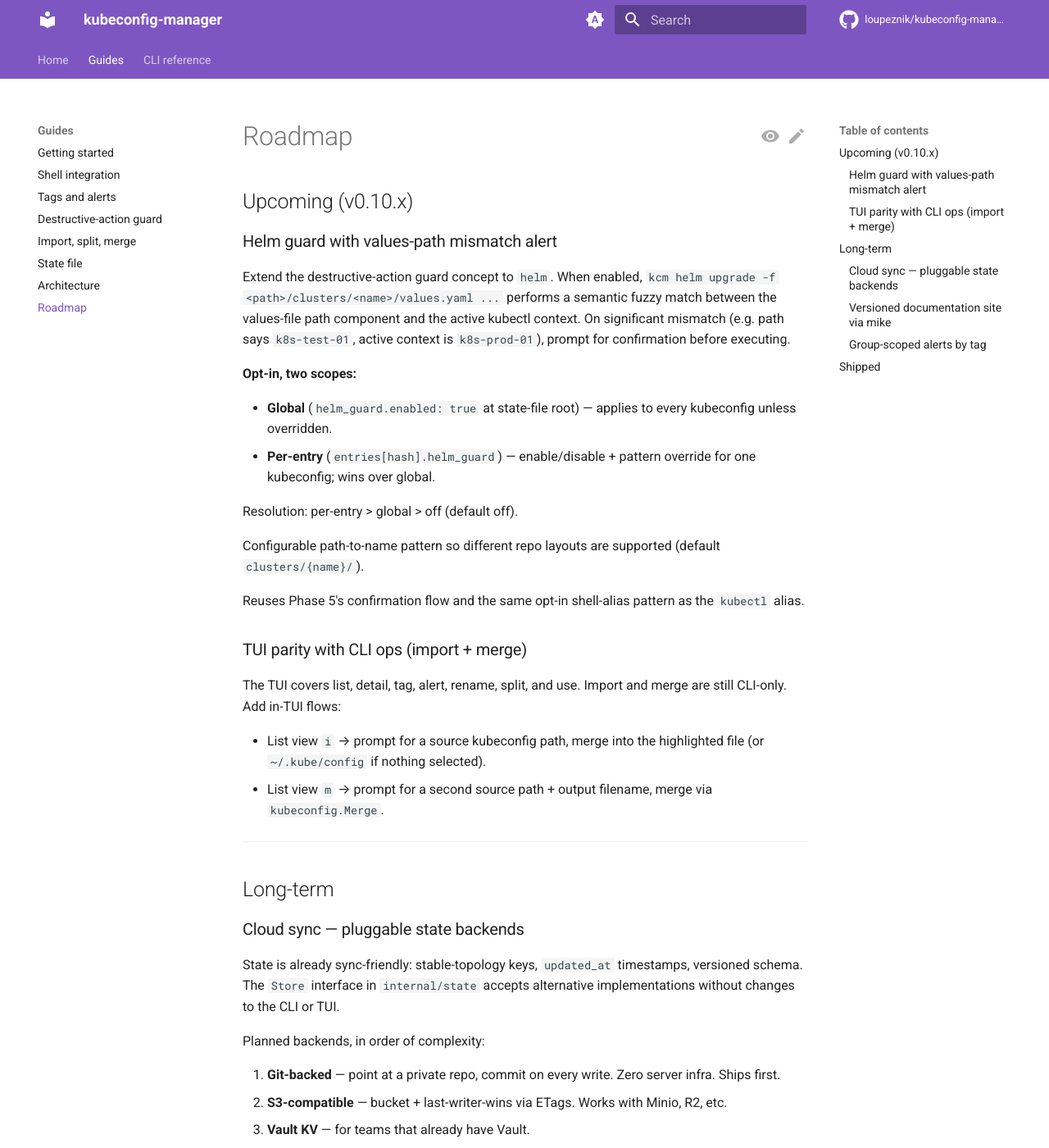
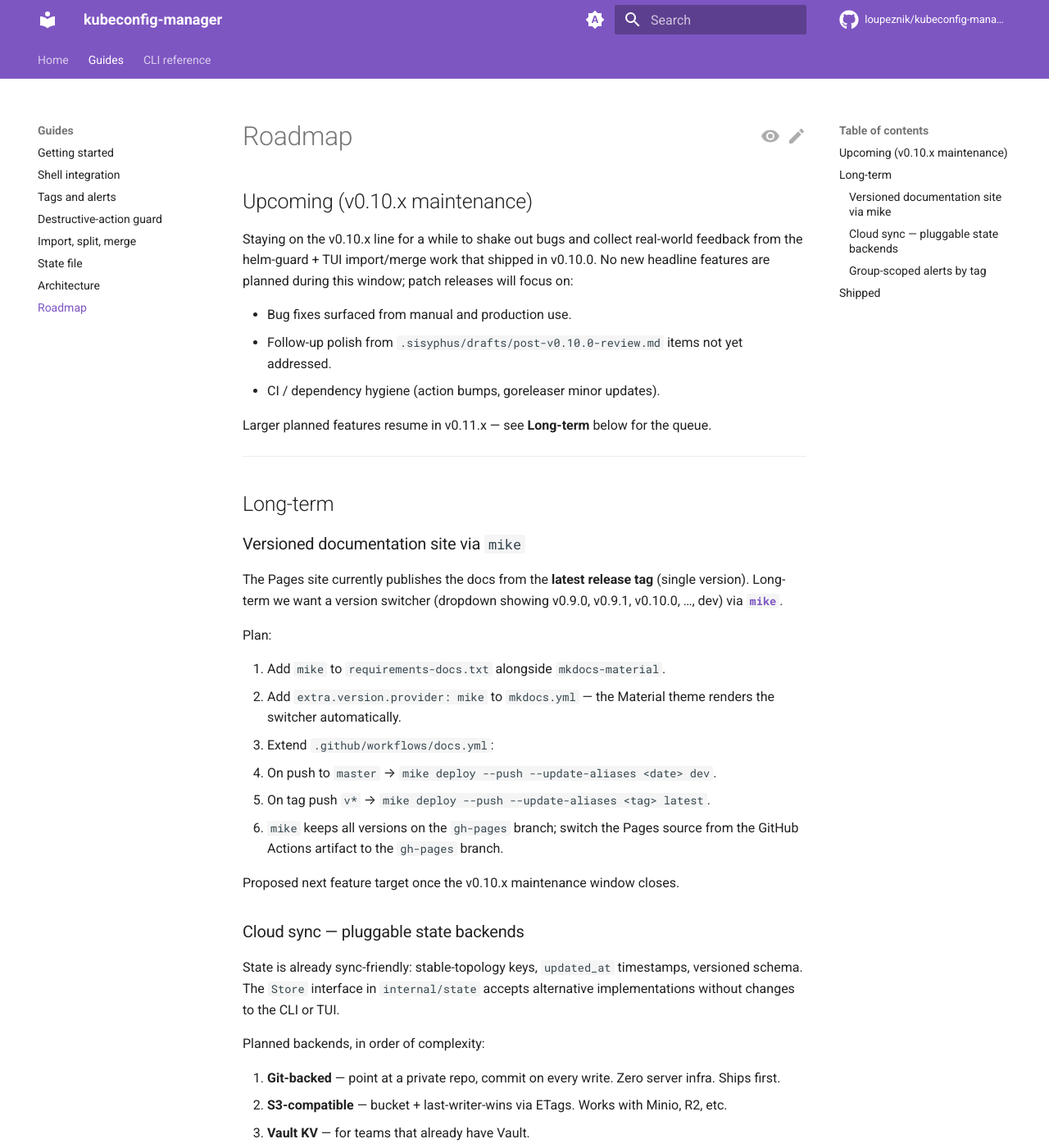
Before and after one commit to Loupeznik/kubeconfig-manager, an MkDocs documentation site: the page built from docs/roadmap.md, in a window 1280 px wide and 1400 px high. Shown: the whole window at 82% size. Built offline with MkDocs 1.6.1 and Material for MkDocs 9.7.7, drawn with Linux system fonts in a browser that asks for light colours; comment, search, counter and statistics services are not loaded; some of the changed text lies outside the part shown.

Commit message:
Housekeep roadmap: v0.10.0 shipped, entering v0.10.x maintenance window [skip ci]

```diff
--- a/docs/roadmap.md
+++ b/docs/roadmap.md
@@ -1,44 +1,18 @@
 # Roadmap
 
-## Upcoming (v0.10.x)
+## Upcoming (v0.10.x maintenance)
 
-### Helm guard with values-path mismatch alert
+Staying on the v0.10.x line for a while to shake out bugs and collect real-world feedback from the helm-guard + TUI import/merge work that shipped in v0.10.0. No new headline features are planned during this window; patch releases will focus on:
 
-Extend the destructive-action guard concept to `helm`. When enabled, `kcm helm upgrade -f <path>/clusters/<name>/values.yaml ...` performs a semantic fuzzy match between the values-file path component and the active kubectl context. On significant mismatch (e.g. path says `k8s-test-01`, active context is `k8s-prod-01`), prompt for confirmation before executing.
+- Bug fixes surfaced from manual and production use.
+- Follow-up polish from `.sisyphus/drafts/post-v0.10.0-review.md` items not yet addressed.
+- CI / dependency hygiene (action bumps, goreleaser minor updates).
 
-**Opt-in, two scopes:**
-
-- **Global** (`helm_guard.enabled: true` at state-file root) — applies to every kubeconfig unless overridden.
-- **Per-entry** (`entries[hash].helm_guard`) — enable/disable + pattern override for one kubeconfig; wins over global.
-
-Resolution: per-entry > global > off (default off).
-
-Configurable path-to-name pattern so different repo layouts are supported (default `clusters/{name}/`).
-
-Reuses Phase 5's confirmation flow and the same opt-in shell-alias pattern as the `kubectl` alias.
-
-### TUI parity with CLI ops (import + merge)
-
-The TUI covers list, detail, tag, alert, rename, split, and use. Import and merge are still CLI-only. Add in-TUI flows:
-
-- List view `i` → prompt for a source kubeconfig path, merge into the highlighted file (or `~/.kube/config` if nothing selected).
-- List view `m` → prompt for a second source path + output filename, merge via `kubeconfig.Merge`.
+Larger planned features resume in v0.11.x — see **Long-term** below for the queue.
 
 ---
 
 ## Long-term
-
-### Cloud sync — pluggable state backends
-
-State is already sync-friendly: stable-topology keys, `updated_at` timestamps, versioned schema. The `Store` interface in `internal/state` accepts alternative implementations without changes to the CLI or TUI.
-
-Planned backends, in order of complexity:
-
-1. **Git-backed** — point at a private repo, commit on every write. Zero server infra. Ships first.
-2. **S3-compatible** — bucket + last-writer-wins via ETags. Works with Minio, R2, etc.
-3. **Vault KV** — for teams that already have Vault.
-
-No credentials ever leave the local kubeconfig files — sync is metadata only.
 
 ### Versioned documentation site via `mike`
 
@@ -53,6 +27,20 @@ Plan:
    - On tag push `v*` → `mike deploy --push --update-aliases <tag> latest`.
 4. `mike` keeps all versions on the `gh-pages` branch; switch the Pages source from the GitHub Actions artifact to the `gh-pages` branch.
 
+Proposed next feature target once the v0.10.x maintenance window closes.
+
+### Cloud sync — pluggable state backends
+
+State is already sync-friendly: stable-topology keys, `updated_at` timestamps, versioned schema. The `Store` interface in `internal/state` accepts alternative implementations without changes to the CLI or TUI.
+
+Planned backends, in order of complexity:
+
+1. **Git-backed** — point at a private repo, commit on every write. Zero server infra. Ships first.
+2. **S3-compatible** — bucket + last-writer-wins via ETags. Works with Minio, R2, etc.
+3. **Vault KV** — for teams that already have Vault.
+
+No credentials ever leave the local kubeconfig files — sync is metadata only.
+
 ### Group-scoped alerts by tag
 
 Instead of enabling alerts per-kubeconfig, apply them to every kubeconfig carrying a given tag (e.g. all `prod`-tagged). Add a `tag_policies:` section in the state file keyed by tag. Bigger design lift than the guard / sync items; most useful once cloud-sync lands and teams can share tag policies.
@@ -63,6 +51,7 @@ Instead of enabling alerts per-kubeconfig, apply them to every kubeconfig carryi
 
 Items that were on this roadmap and have since landed, for history:
 
+- **v0.10.0** — helm values-path guard (two scopes, multi-pattern list, path-token global fallback, default ON via tri-state); TUI parity for import + merge; `kcm doctor`, `kcm audit`, `kcm init` wizard; `--dry-run` on every mutating command; stable-hash state keys made default; major refactor (state / cli / tui split into per-feature files); multi-arch Docker images published to ghcr with cosign keyless signing.
+- **v0.9.2** — fish shell support; `kcm context rename` / `kcm context delete` with TUI keybindings (`R`/`D`/`S`); `kcm starship` prompt integration; testscript end-to-end suite; testable `guard.Exec` via stub kubectl; alert-indicator cleanup in TUI detail view; `runtime/debug` build-info fallback for `go install`; docs site now deploys from the latest release tag.
+- **v0.9.1** — dynamic shell completion; `kcm prune` for stale/orphaned state entries; CLI golden tests with `xdg.Reload` isolation; Node 24-capable GitHub Actions.
 - **v0.9.0** — initial public release: TUI + CLI for kubeconfig files, tags, destructive-action guard, shell integration (bash/zsh/pwsh), import/split/merge, Apache 2.0 license, multi-platform release workflow.
-- **v0.9.1** — dynamic shell completion; `kcm prune` for stale/orphaned state entries; CLI golden tests with `xdg.Reload` isolation; Node 24-capable GitHub Actions.
-- **v0.9.2** — fish shell support; `kcm context rename` / `kcm context delete` with TUI keybindings (`R`/`D`/`S`); `kcm starship` prompt integration; testscript end-to-end suite; testable `guard.Exec` via stub kubectl; alert-indicator cleanup in TUI detail view; `runtime/debug` build-info fallback for `go install`; docs site now deploys from the latest release tag.
```
